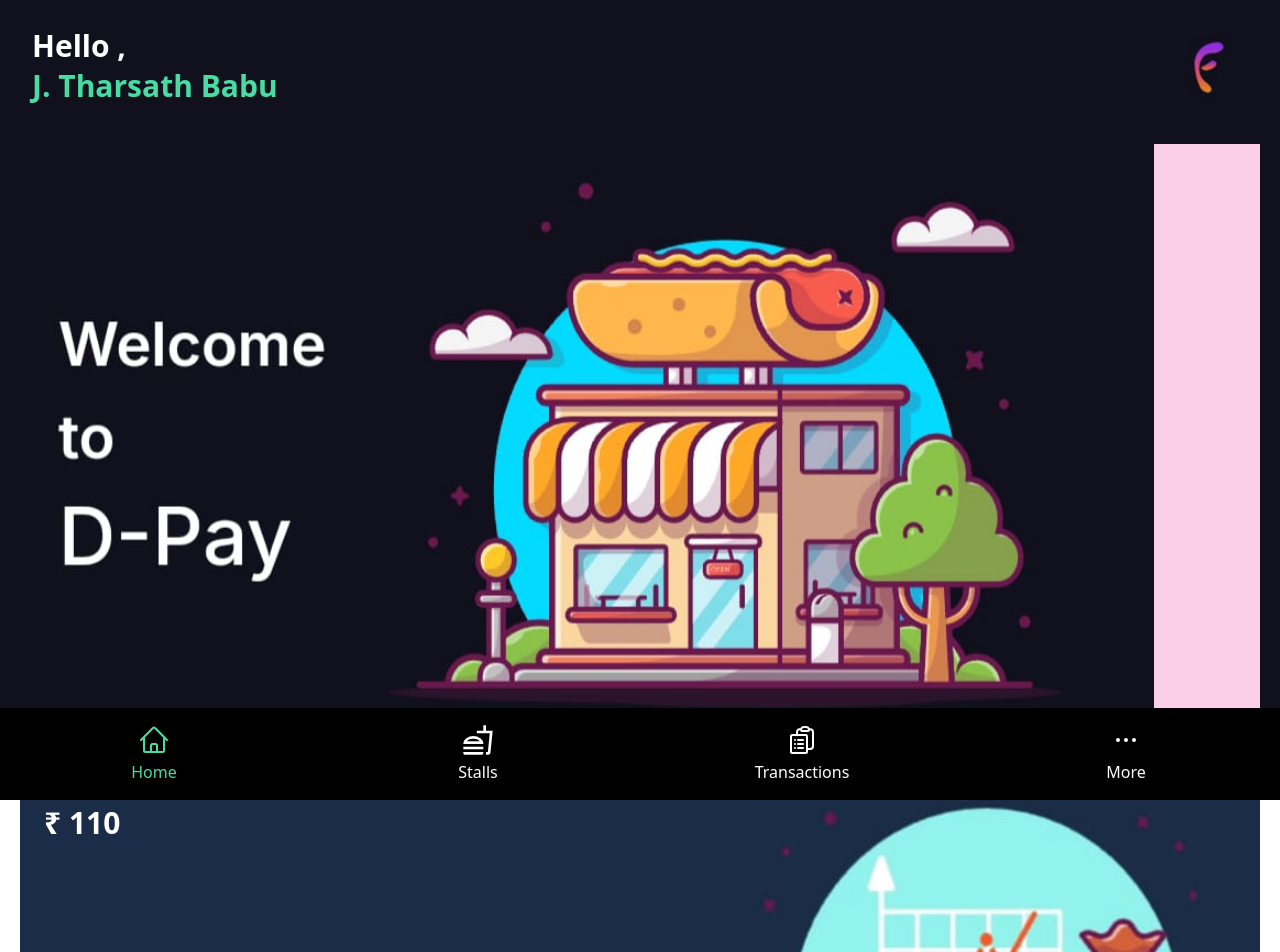
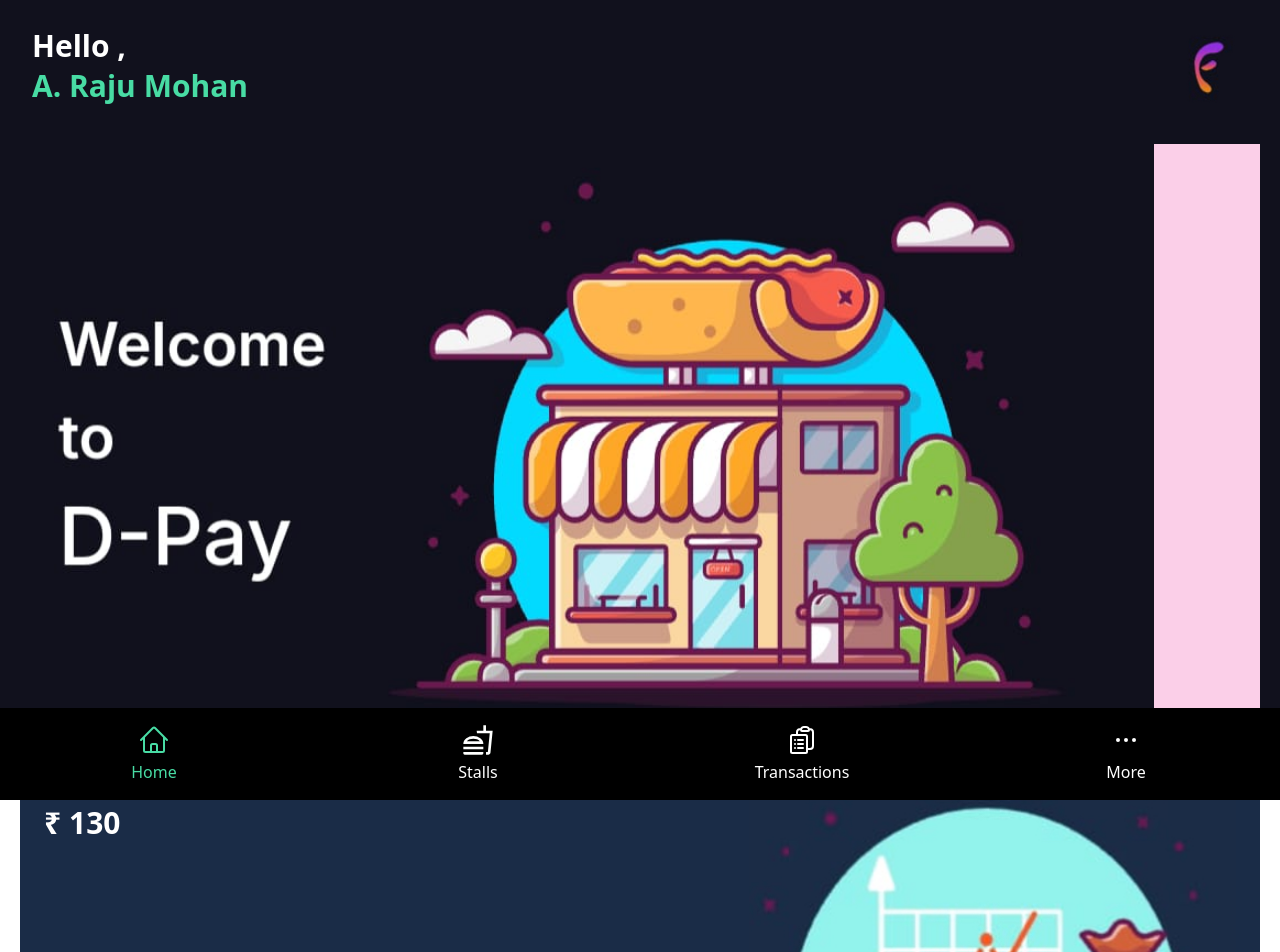
Before and after one commit to karthik11135/dpay.delta, a React (Vite) app: page / in a window 1280 px wide. Shown: the top 952 px of the page. Built offline with nearby package versions, Linux system fonts and the light colour scheme.

Commit message:
done finally

```diff
--- a/src/components/BalanceCard.tsx
+++ b/src/components/BalanceCard.tsx
@@ -1,19 +1,21 @@
+const BalanceCard = () => {
 
+  const randNum =
+    Math.floor(Math.floor(Math.random() * (151 - 100) + 100) / 10) * 10;
 
-const BalanceCard = () => {
   return (
     <div className="py-3 my-3 px-6 bg-bgColorFrend rounded-lg">
-        <div className='grid grid-cols-12 gap-4'>
-            <div className='col-span-7 py-4'>
-                <h2 className='text-white text-2xl mb-2'>Balance Left</h2>
-                <p className='text-white text-3xl'>&#8377; 110</p>
-            </div>
-            <div className='col-span-5'>
-                <img src="/balancepic.jpg"></img>
-            </div>
+      <div className="grid grid-cols-12 gap-4">
+        <div className="col-span-7 py-4">
+          <h2 className="text-white text-2xl mb-2">Balance Left</h2>
+          <p className="text-white text-3xl">&#8377; {randNum}</p>
         </div>
+        <div className="col-span-5">
+          <img src="/balancepic.jpg"></img>
+        </div>
+      </div>
     </div>
-  )
-}
+  );
+};
 
-export default BalanceCard
+export default BalanceCard;
--- a/src/components/TopBar.tsx
+++ b/src/components/TopBar.tsx
@@ -1,16 +1,25 @@
+const TopBar = () => {
+  const names = [
+    "A. Ranvindar N",
+    "J. Mahesh Ram",
+    "A. Raju Mohan",
+    "M. Surya Rahul",
+  ];
+  const randomNum = Math.floor(Math.random() * 4);
 
-
-const TopBar = () => {
   return (
     <div className="py-4 flex">
       <div className="text-3xl w-full text-wrap py-2.5">
         <div className="px-3 leading-10 text-white">
           Hello , <br></br>
-          <span className="text-greenColor">J. Tharsath Babu</span>
+          <span className="text-greenColor">{names[randomNum]}</span>
         </div>
       </div>
       <div className="ms-auto bg-blue-200 border-none">
-        <img src={"/festlogo.jpg"} className="w-28  border-none h-28 object-fill" />
+        <img
+          src={"/festlogo.jpg"}
+          className="w-28  border-none h-28 object-fill"
+        />
       </div>
     </div>
   );
```
